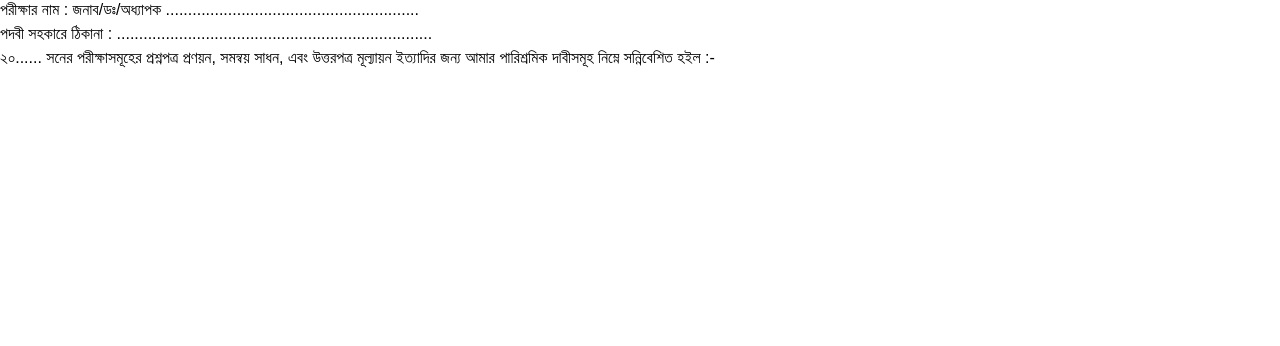
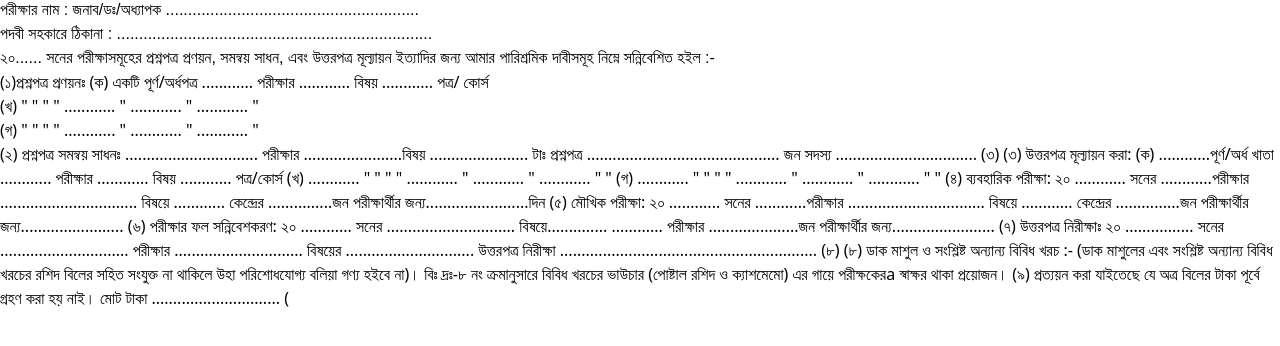
Before and after one commit to arnab-zero/Exam-Billing, a React (Vite) app: page / in a window 1280 px wide. Shown: the part 350-696 px from the top of the page. Built offline with nearby package versions, Linux system fonts and the light colour scheme; a web font is replaced by a local one.

Commit message:
Basic code added

```diff
--- a/src/components/BillBody.jsx
+++ b/src/components/BillBody.jsx
@@ -21,7 +21,45 @@ const BillBody = () => {
         সন্নিবেশিত হইল :-
       </p>
 
-      <div className="grid template-cols-7"></div>
+      <section className="grid template-cols-7">
+        <div className="col-span-6">
+            <p>(১)প্রশ্নপত্র প্রণয়নঃ (ক) একটি পূর্ণ/অর্ধপত্র ............ পরীক্ষার ............ বিষয় ............ পত্র/ কোর্স</p>
+            <p>                  (খ)     "   "  "  "   ............    "    ............   "  ............     " </p>
+            <p>                  (গ)    "   "  "  "   ............    "    ............   "  ............     " </p>
+              (২) প্রশ্নপত্র সমন্বয় সাধনঃ ............................... পরীক্ষার .......................বিষয় ....................... টাঃ
+                 প্রশ্নপত্র ............................................. জন সদস্য .................................
+                 (৩) (৩) উত্তরপত্র মূল্যায়ন করা:
+(ক)  ............পূর্ণ/অর্ধ খাতা  ............ পরীক্ষার  ............ বিষয় ............ পত্র/কোর্স
+(খ)  ............  "  " "  "  ............   "     ............    "   ............   "   "
+(গ)  ............ " " "   "   ............   "     ............    "   ............   "   "
+
+(৪) ব্যবহারিক পরীক্ষা: ২০ ............ সনের ............পরীক্ষার ................................ বিষয়ে
+                        ............ কেন্দ্রের ...............জন পরীক্ষার্থীর জন্য........................দিন
+
+
+
+(৫) মৌখিক পরীক্ষা: ২০ ............ সনের ............পরীক্ষার ................................ বিষয়ে
+                        ............ কেন্দ্রের ...............জন পরীক্ষার্থীর জন্য........................
+
+(৬) পরীক্ষার ফল সন্নিবেশকরণ: ২০ ............ সনের .............................. বিষয়ে..............
+                        ............ পরীক্ষার .....................জন পরীক্ষার্থীর জন্য........................
+(৭) উত্তরপত্র নিরীক্ষাঃ ২০ ................ সনের .............................. পরীক্ষার .............................. বিষয়ের
+.............................. উত্তরপত্র নিরীক্ষা ............................................................
+
+(৮) (৮) ডাক মাশুল ও সংশ্লিষ্ট অন্যান্য বিবিধ খরচ :-
+(ডাক মাশুলের এবং সংশ্লিষ্ট অন্যান্য বিবিধ খরচের রশিদ বিলের সহিত সংযুক্ত না
+থাকিলে উহা পরিশোধযোগ্য বলিয়া গণ্য হইবে না)।
+বিঃ দ্রঃ-৮ নং ক্রমানুসারে বিবিধ খরচের ভাউচার (পোষ্টাল রশিদ ও ক্যাশমেমো) এর গায়ে
+পরীক্ষকেরa স্বাক্ষর থাকা প্রয়োজন।
+(৯) প্রত্যয়ন করা যাইতেছে যে অত্র বিলের টাকা পূর্বে গ্রহণ করা হয় নাই।                    মোট টাকা
+..............................
+
+
+
+ (
+
+         </div>
+      </section>
     </div>
   );
 };
```
